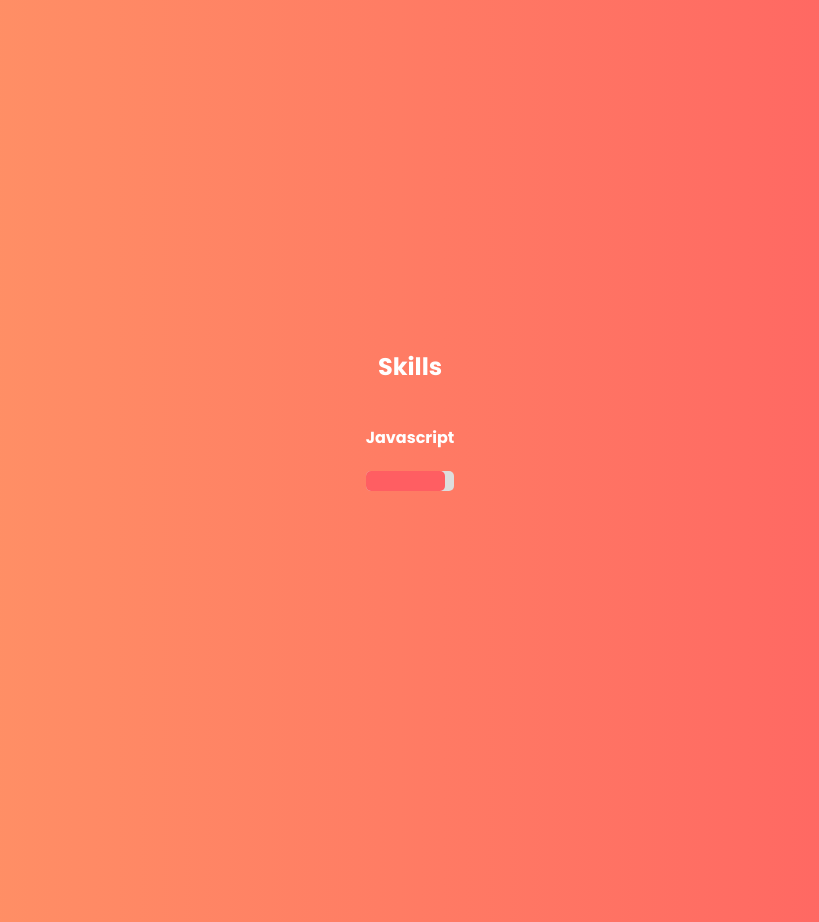
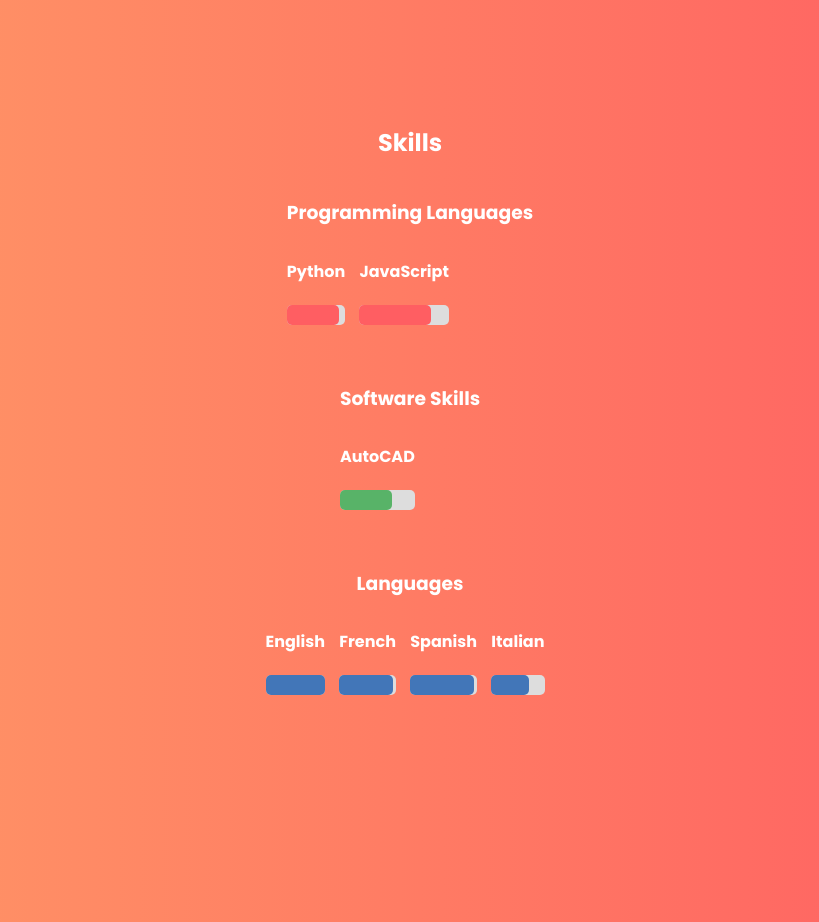
Before and after one commit to theyatokami/Web-Curriculum-Vitae, a plain HTML site: page index.html in a window 1280 px wide. Shown: the part 900-1822 px from the top of the page, without its empty margins (230-1049 px from the left). Drawn offline with nearby package versions, Linux system fonts and the light colour scheme.

Commit message:
Web_CV_v1

```diff
--- a/index.html
+++ b/index.html
@@ -19,22 +19,69 @@
     </header>
     <main>
       <section id="intro">
-        <!-- Add 'fade-in' class to the elements you want to animate on scroll -->
         <h1 class="fade-in">Hi, I'm John Doe</h1>
         <p class="fade-in">As a computer science student and an enthusiast of technology, I am passionate about using my skills to solve real-world problems...</p>
 
       </section>
       <section id="skills">
-        <h1>Skills</h1>
-        <div class="skill">
-            <h4>Javascript</h4>
+        <h2>Skills</h2>
+
+        <div class="skill-category">
+          <h3>Programming Languages</h3>
+          <div class="skill">
+            <h4>Python</h4>
             <div class="progress">
-              <div class="progress-bar" data-percent="90"></div>
+              <div class="progress-bar programming" data-percent="90"></div>
             </div>
+          </div>
+          <div class="skill">
+            <h4>JavaScript</h4>
+            <div class="progress">
+              <div class="progress-bar programming" data-percent="80"></div>
+            </div>
+          </div>
         </div>
 
-        <!-- other skills -->
+        <div class="skill-category">
+          <h3>Software Skills</h3>
+          <div class="skill">
+            <h4>AutoCAD</h4>
+            <div class="progress">
+              <div class="progress-bar software" data-percent="70"></div>
+            </div>
+          </div>
+          <!-- ...more skills... -->
+        </div>
+
+        <div class="skill-category">
+          <h3>Languages</h3>
+          <div class="skill">
+            <h4>English</h4>
+            <div class="progress">
+              <div class="progress-bar languages" data-percent="100"></div>
+            </div>
+          </div>
+          <div class="skill">
+            <h4>French</h4>
+            <div class="progress">
+              <div class="progress-bar languages" data-percent="95"></div>
+            </div>
+          </div>
+          <div class="skill">
+            <h4>Spanish</h4>
+            <div class="progress">
+              <div class="progress-bar languages" data-percent="95"></div>
+            </div>
+          </div>
+          <div class="skill">
+            <h4>Italian</h4>
+            <div class="progress">
+              <div class="progress-bar languages" data-percent="70"></div>
+            </div>
+          </div>
+        </div>
       </section>
+
       <section id="experience">
         <h1>Experience</h1>
         <div class="timeline">
--- a/scripts.js
+++ b/scripts.js
@@ -65,10 +65,19 @@
         'width': percent + '%'
       }, {
         duration: 3000,
-        easing: 'swing'  // This will make the animation start faster
+        easing: 'swing' // This will make the animation start faster
       });
     });
   }
+    // Call animateProgressBar function when 'Skills' section comes into view
+    $(window).scroll(function() {
+      var skillsTopOffset = $('#skills').offset().top;
+      var skillsTop = skillsTopOffset - $(window).height();
+      if ($(window).scrollTop() > skillsTop) {
+        animateProgressBar();
+      }
+    });
+
 
   // Start the animation
   animateProgressBar();
--- a/styles.css
+++ b/styles.css
@@ -66,28 +66,51 @@
     justify-content: center;
   }
 
-  h1, h2, p {
+  h1, h2, p, h3 {
     text-align: center;
   }
 
   .skill {
     margin-bottom: 20px;
   }
+  .skill-category {
+    margin-bottom: 20px;
+  }
+
+  .skill-category h3 {
+    margin-bottom: 10px;
+  }
+
+  .skill-category .skill {
+    display: inline-block;
+    margin-right: 10px;
+  }
+
 
   .progress {
     width: 100%;
     background: #ddd;
-    height: 20px;
+    height: 20px; /* Adjust this to change the height of the loading bar */
     border-radius: 5px;
   }
 
   .progress-bar {
     height: 100%;
-    background: #ff5e62;
+    background: #f82222;
     width: 0%;
     border-radius: 5px;
   }
+  .progress-bar.programming {
+    background: #ff5e62; /* The color of the progress bar for Programming Languages */
+  }
 
+  .progress-bar.software {
+    background: #58b368; /* The color of the progress bar for Software Skills */
+  }
+
+  .progress-bar.languages {
+    background: #4276b8; /* The color of the progress bar for Languages */
+  }
 
 
   .timeline {
@@ -126,7 +149,7 @@
     z-index: 99; /* Make sure it does not overlap */
     border: none; /* Remove borders */
     outline: none; /* Remove outline */
-    background-color: #ff5e62; /* Set a background color */
+    background-color: #df4e4e; /* Set a background color */
     color: white; /* Text color */
     cursor: pointer; /* Add a mouse pointer on hover */
     padding: 15px; /* Some padding */
```
